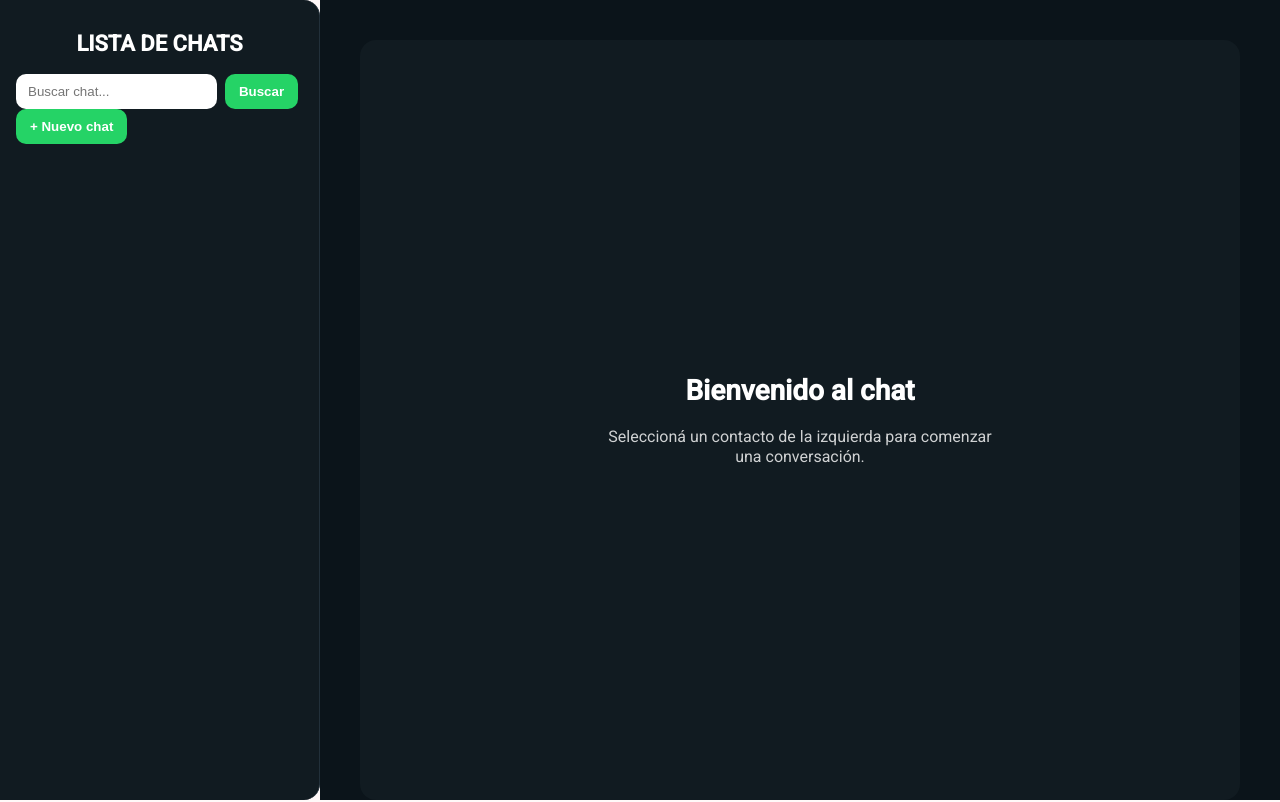
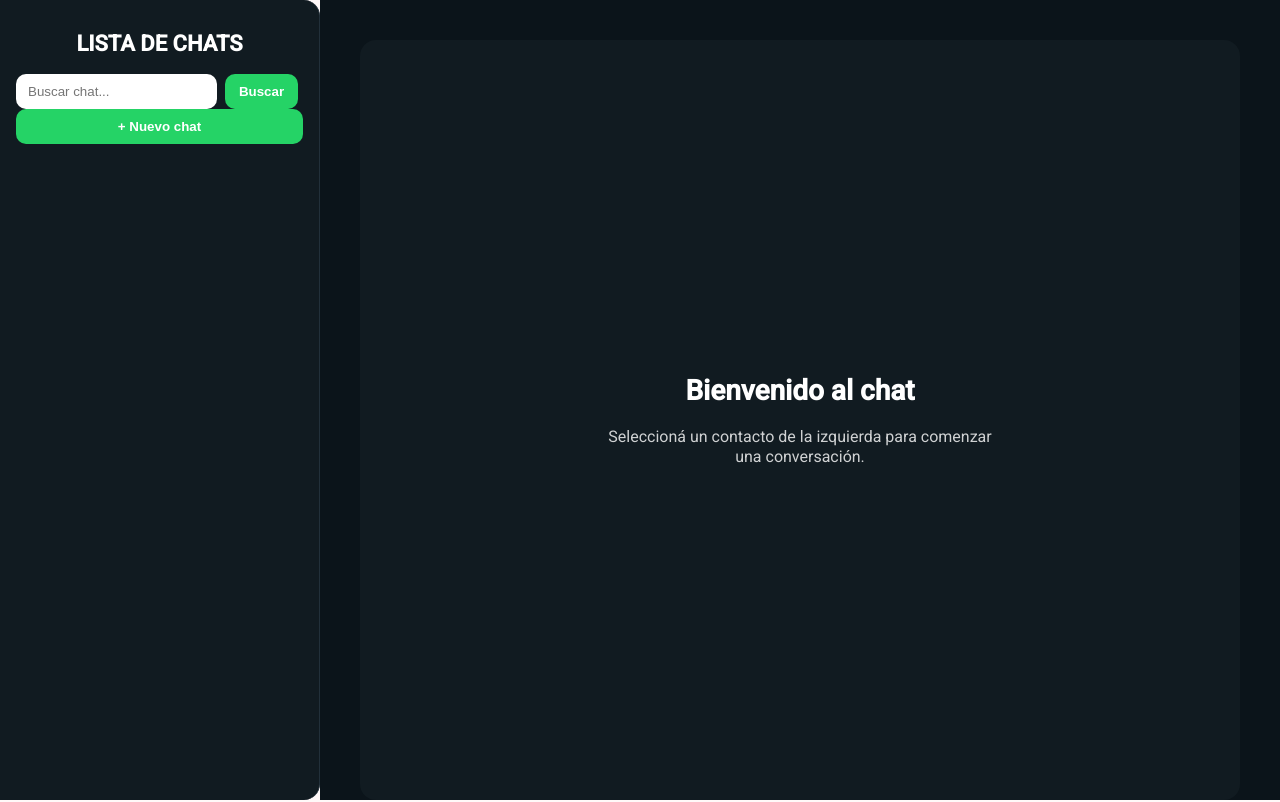
Before and after one commit to Carlosss8/TIF-Desarrollo-en-Angular-UTNBA, an Angular app in the folder tif-curso-angular/: page / in a window 1280 px wide. Shown: the top 802 px of the page. Built offline with nearby package versions, Linux system fonts and the light colour scheme.

Commit message:
update css panel chat

```diff
--- a/tif-curso-angular/src/app/app.html
+++ b/tif-curso-angular/src/app/app.html
@@ -1,2 +1 @@
 <app-panel-chat></app-panel-chat>
-<app-usuarios></app-usuarios>
--- a/tif-curso-angular/src/app/panel-chat/panel-chat.css
+++ b/tif-curso-angular/src/app/panel-chat/panel-chat.css
@@ -286,3 +286,27 @@ hr {
     font-size: 16px;
     max-width: 400px;
 }
+
+.online {
+    color: #25d366;
+    font-weight: bold;
+}
+
+.offline {
+    color: #ff0000;
+}
+
+.acciones-superiores {
+    margin-bottom: 12px;
+}
+
+.btn-nuevo-chat {
+    width: 100%;
+    padding: 12px;
+    border: none;
+    border-radius: 12px;
+    background: #25d366;
+    color: white;
+    font-weight: bold;
+    cursor: pointer;
+}
```
